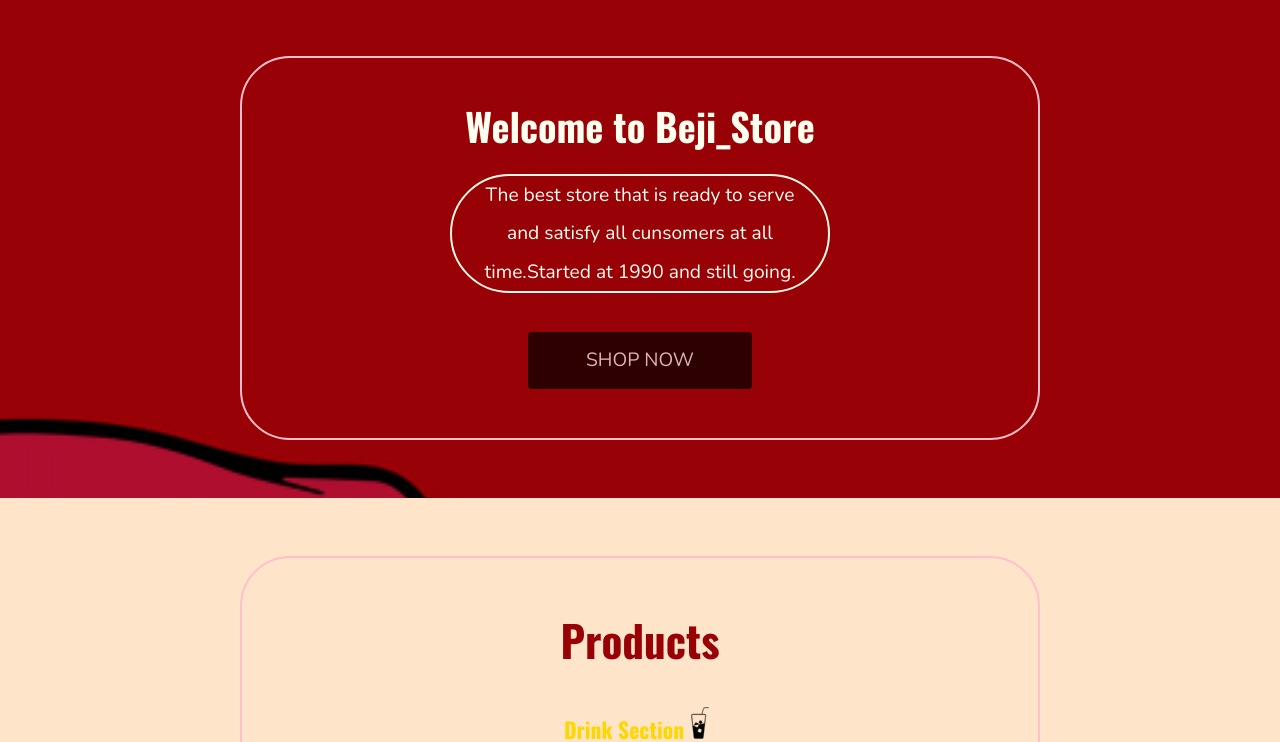
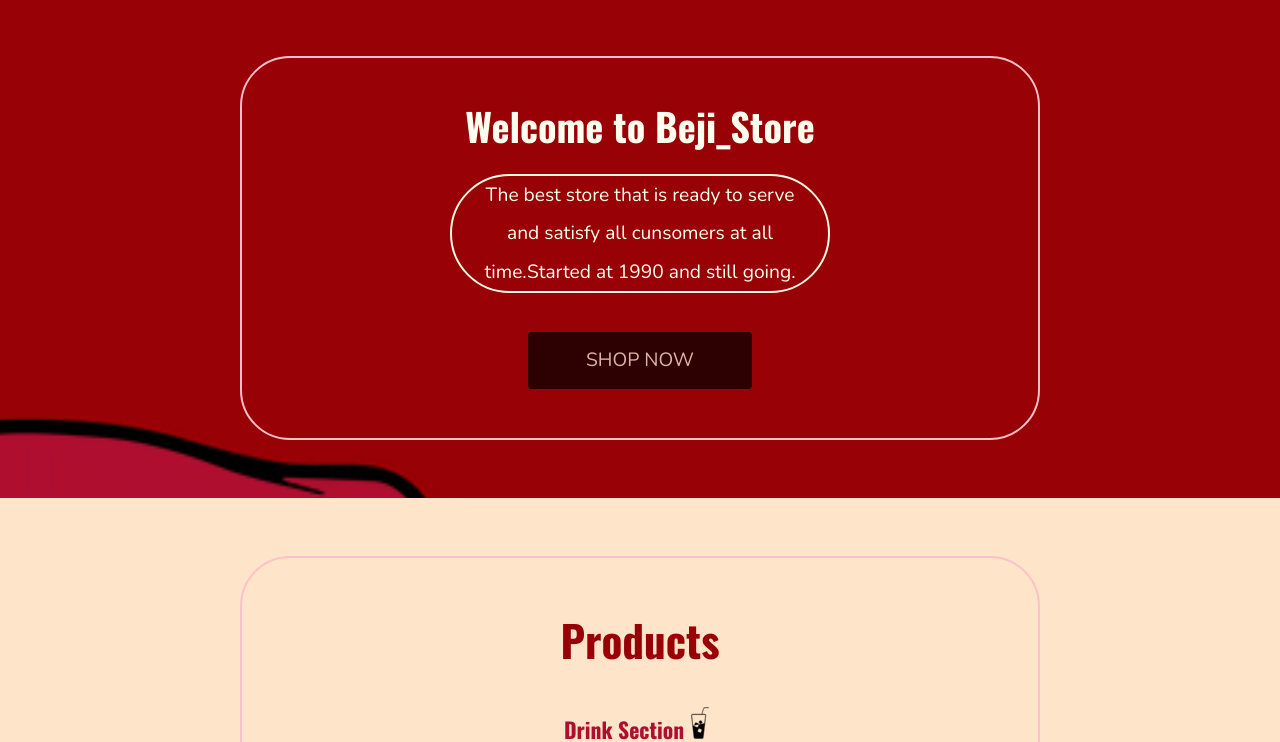
Before and after one commit to Tobiloba1234/beji_store, a plain HTML site: page index.html in a window 1280 px wide. Shown: the part 66-808 px from the top of the page. Drawn offline with nearby package versions, Linux system fonts and the light colour scheme.

Commit message:
Update styles.css
Changed from gold to an accurate color for users.

```diff
--- a/styles.css
+++ b/styles.css
@@ -10,8 +10,7 @@ body{
     height:100vh;
     line-height:2;
     background: #fffeef;
-    color:gold;
-    /* color:#af0e2f; */
+    color:#af0e2f;
     font-family:'nunito','Times New Roman', Times, serif;
     font-weight:400px;
 }
```
